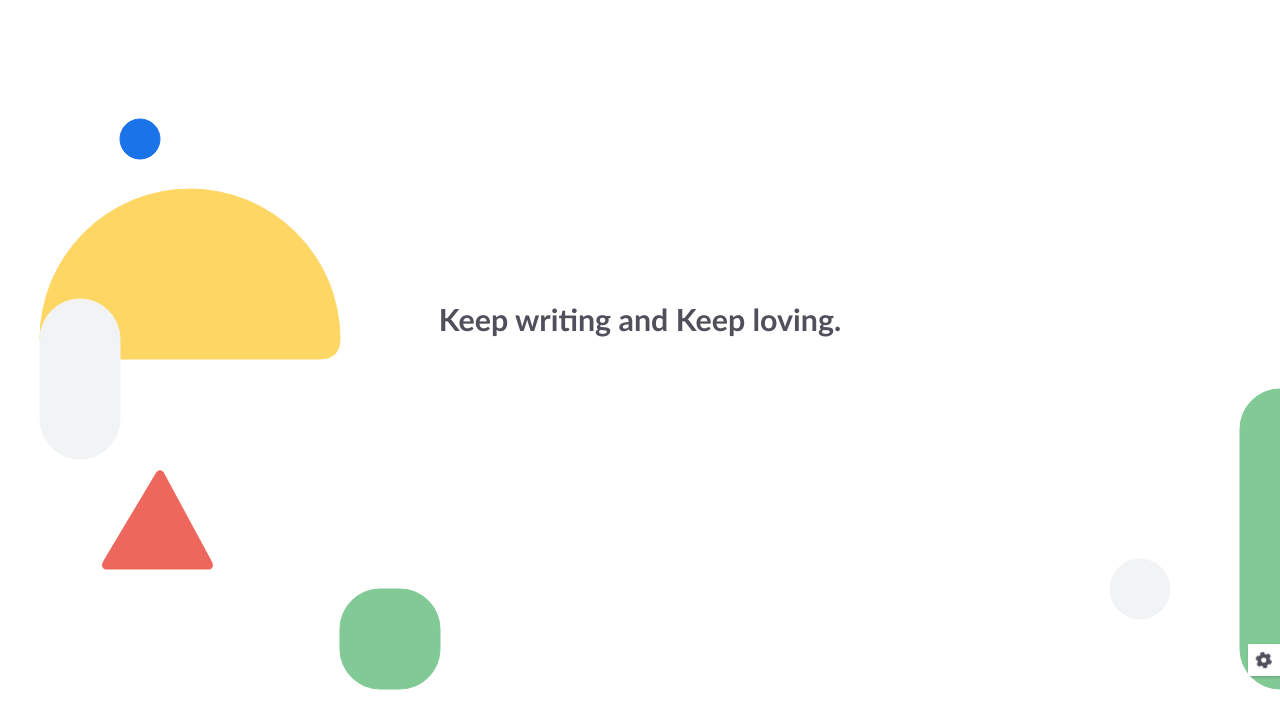
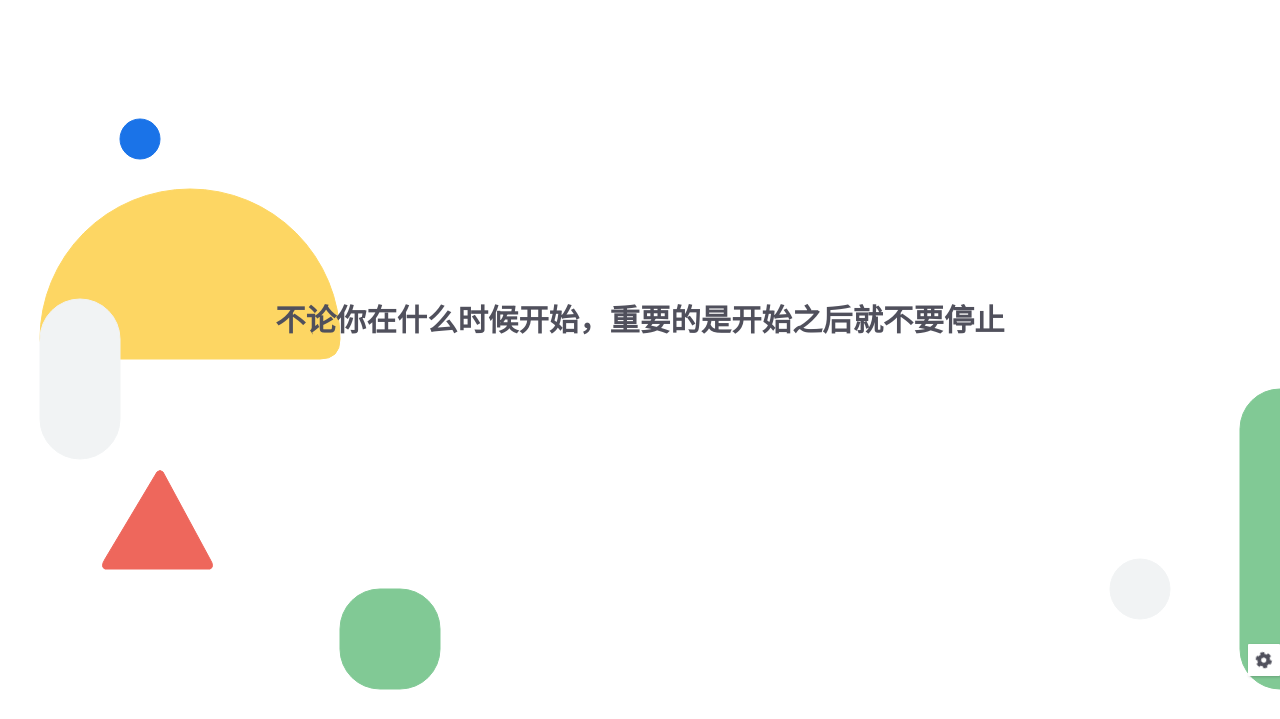
Before and after one commit to guzepeng/guzepeng.github.io, a plain HTML site: page index.html in a window 1280 px wide. Shown: the part 81-800 px from the top of the page. Drawn offline with Linux system fonts and the light colour scheme.

Commit message:
Site updated: 2021-09-28 16:33:19

```diff
--- a/index.html
+++ b/index.html
@@ -21,7 +21,7 @@
     <script id="hexo-configurations">
     let KEEP = window.KEEP || {};
     KEEP.hexo_config = {"hostname":"example.com","root":"/","language":"zh-Hans"};
-    KEEP.theme_config = {"toc":{"enable":false,"number":false,"expand_all":false,"init_open":false},"style":{"primary_color":"#0066CC","avatar":"/images/gzp.svg","favicon":"/images/gzp.svg","article_img_align":"left","left_side_width":"260px","content_max_width":"920px","hover":{"shadow":false,"scale":false},"first_screen":{"enable":true,"background_img":"/images/bg.svg","description":"Keep writing and Keep loving."},"scroll":{"progress_bar":{"enable":false},"percent":{"enable":false}}},"local_search":{"enable":false,"preload":false},"code_copy":{"enable":false,"style":"default"},"pjax":{"enable":false},"lazyload":{"enable":false},"version":"3.4.3"};
+    KEEP.theme_config = {"toc":{"enable":false,"number":false,"expand_all":false,"init_open":false},"style":{"primary_color":"#0066CC","avatar":"/images/gzp.svg","favicon":"/images/gzp.svg","article_img_align":"left","left_side_width":"260px","content_max_width":"920px","hover":{"shadow":false,"scale":false},"first_screen":{"enable":true,"background_img":"/images/bg.svg","description":"不论你在什么时候开始，重要的是开始之后就不要停止"},"scroll":{"progress_bar":{"enable":false},"percent":{"enable":false}}},"local_search":{"enable":false,"preload":false},"code_copy":{"enable":false,"style":"default"},"pjax":{"enable":false},"lazyload":{"enable":false},"version":"3.4.3"};
     KEEP.language_ago = {"second":"%s seconds ago","minute":"%s minutes ago","hour":"%s hours ago","day":"%s days ago","week":"%s weeks ago","month":"%s months ago","year":"%s years ago"};
   </script>
 <meta name="generator" content="Hexo 5.4.0"></head>
@@ -41,7 +41,7 @@
         <div class="first-screen-container flex-center fade-in-down-animation">
     <div class="content flex-center">
         <div class="description">
-            Keep writing and Keep loving.
+            不论你在什么时候开始，重要的是开始之后就不要停止
         </div>
 
     </div>
```
Also changed, not shown: 2021/09/28/hello-world/index.html (+1 -1 lines), archives/2021/09/index.html (+1 -1 lines), archives/2021/index.html (+1 -1 lines), archives/index.html (+1 -1 lines).
